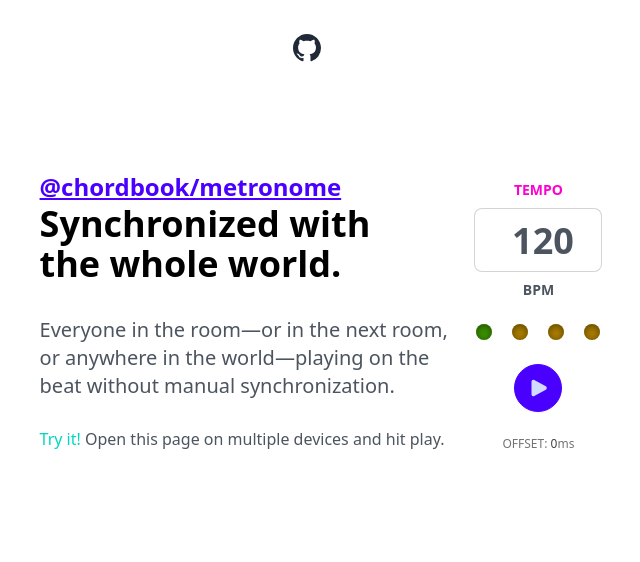
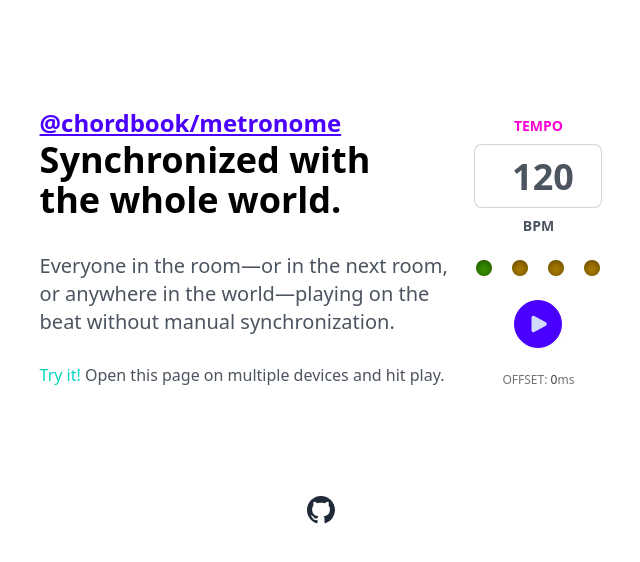
Before and after one commit to chordbook/metronome, a website built with Vite: page index.html in a window 1280 px wide. Shown: the whole page, without its empty margins (319-959 px from the left). Built offline with nearby package versions, Linux system fonts and the light colour scheme; no server answers.

Commit message:
Move GitHub logo to the footer

```diff
--- a/index.html
+++ b/index.html
@@ -11,19 +11,6 @@
 
 <body>
   <main class="prose mx-auto p-4">
-    <header>
-      <nav class="navbar">
-        <div class="navbar-end">
-          <a href="https://github.com/chordbook/metronome" style="margin-left: auto;">
-            <svg xmlns="http://www.w3.org/2000/svg" width="28" height="28" fill="currentColor" class="bi bi-github"
-              viewBox="0 0 16 16">
-              <path
-                d="M8 0C3.58 0 0 3.58 0 8c0 3.54 2.29 6.53 5.47 7.59.4.07.55-.17.55-.38 0-.19-.01-.82-.01-1.49-2.01.37-2.53-.49-2.69-.94-.09-.23-.48-.94-.82-1.13-.28-.15-.68-.52-.01-.53.63-.01 1.08.58 1.23.82.72 1.21 1.87.87 2.33.66.07-.52.28-.87.51-1.07-1.78-.2-3.64-.89-3.64-3.95 0-.87.31-1.59.82-2.15-.08-.2-.36-1.02.08-2.12 0 0 .67-.21 2.2.82.64-.18 1.32-.27 2-.27s1.36.09 2 .27c1.53-1.04 2.2-.82 2.2-.82.44 1.1.16 1.92.08 2.12.51.56.82 1.27.82 2.15 0 3.07-1.87 3.75-3.65 3.95.29.25.54.73.54 1.48 0 1.07-.01 1.93-.01 2.2 0 .21.15.46.55.38A8.01 8.01 0 0 0 16 8c0-4.42-3.58-8-8-8" />
-            </svg>
-          </a>
-        </div>
-      </nav>
-    </header>
     <div class="hero min-h-[50vh] my-8">
       <div class="hero-content flex-col lg:flex-row p-0">
         <div class="text-center lg:text-left text-balance">
@@ -76,6 +63,15 @@
       </div>
     </div>
   </main>
+  <footer class="text-center">
+    <a href="https://github.com/chordbook/metronome">
+      <svg xmlns="http://www.w3.org/2000/svg" width="28" height="28" fill="currentColor" class="inline-block"
+        viewBox="0 0 16 16">
+        <path
+          d="M8 0C3.58 0 0 3.58 0 8c0 3.54 2.29 6.53 5.47 7.59.4.07.55-.17.55-.38 0-.19-.01-.82-.01-1.49-2.01.37-2.53-.49-2.69-.94-.09-.23-.48-.94-.82-1.13-.28-.15-.68-.52-.01-.53.63-.01 1.08.58 1.23.82.72 1.21 1.87.87 2.33.66.07-.52.28-.87.51-1.07-1.78-.2-3.64-.89-3.64-3.95 0-.87.31-1.59.82-2.15-.08-.2-.36-1.02.08-2.12 0 0 .67-.21 2.2.82.64-.18 1.32-.27 2-.27s1.36.09 2 .27c1.53-1.04 2.2-.82 2.2-.82.44 1.1.16 1.92.08 2.12.51.56.82 1.27.82 2.15 0 3.07-1.87 3.75-3.65 3.95.29.25.54.73.54 1.48 0 1.07-.01 1.93-.01 2.2 0 .21.15.46.55.38A8.01 8.01 0 0 0 16 8c0-4.42-3.58-8-8-8" />
+      </svg>
+    </a>
+  </footer>
   <script type="module" src="./demo.ts"></script>
 </body>
 </html>
```
